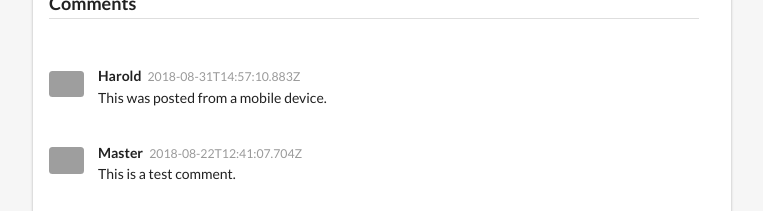
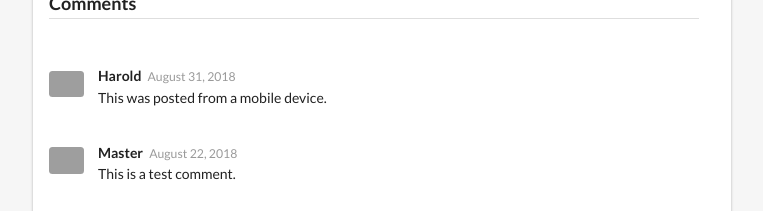
Before and after one commit to pjwbraak/RESTful-Blog-App-Front-End, an Angular app: page /blogs/5b7aa5d27f104606409af5c3 in a window 1280 px wide. Shown: the part 939-1150 px from the top of the page, without its empty margins (258-1021 px from the left). Built offline with nearby package versions, Linux system fonts and the light colour scheme; grey boxes are pictures that could not be loaded.

Commit message:
format comment dates

```diff
--- a/src/app/blogs/blog.component.html
+++ b/src/app/blogs/blog.component.html
@@ -37,7 +37,7 @@
             <div class="content">
                 <a class="author" href="#">{{ comment.author.username }}</a>
                 <div class="metadata">
-                <span class="date">{{ comment.created }}</span>
+                <span class="date">{{ comment.created | date: 'longDate' }}</span>
                 </div>
                 <div class="text">
                 {{ comment.text }}
```
